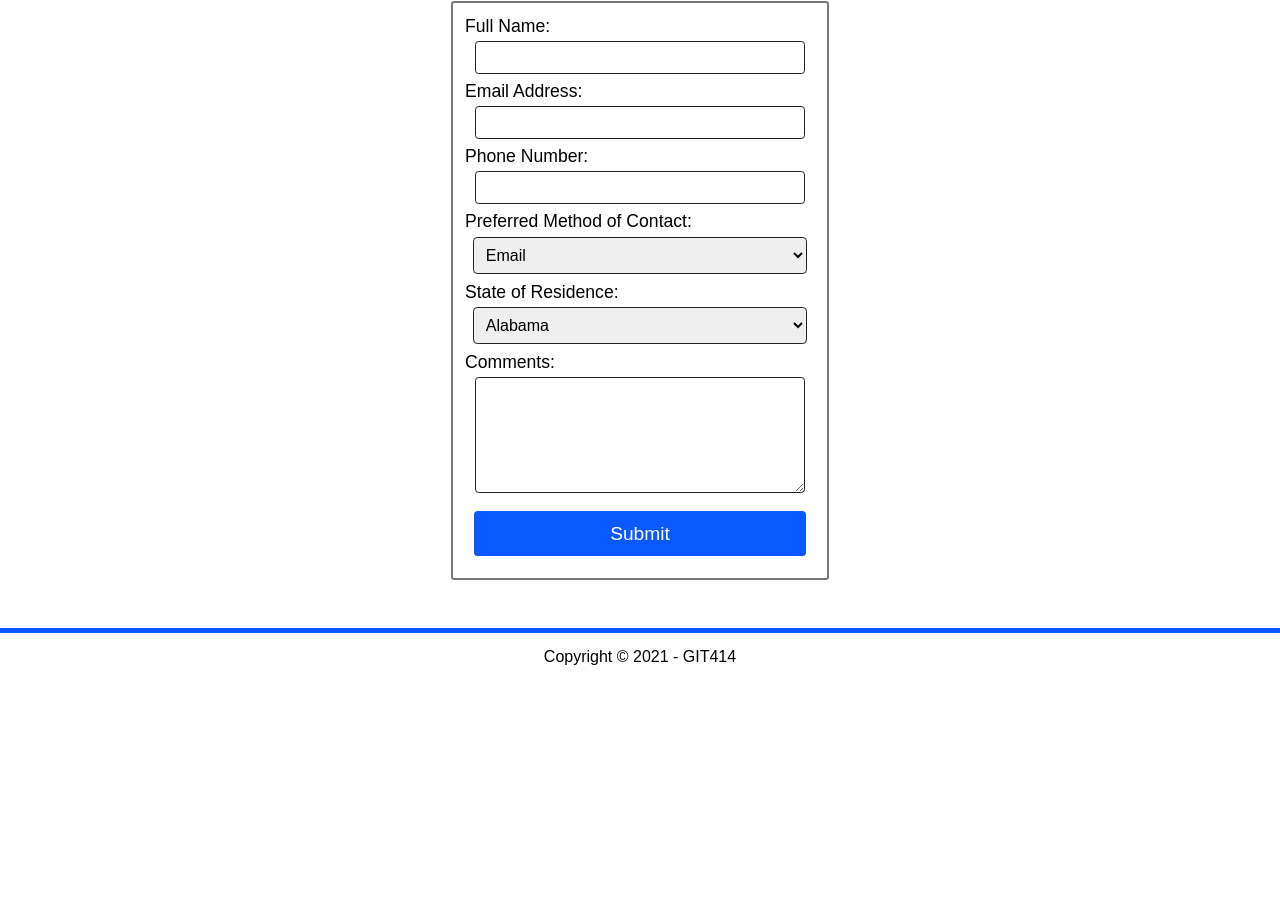
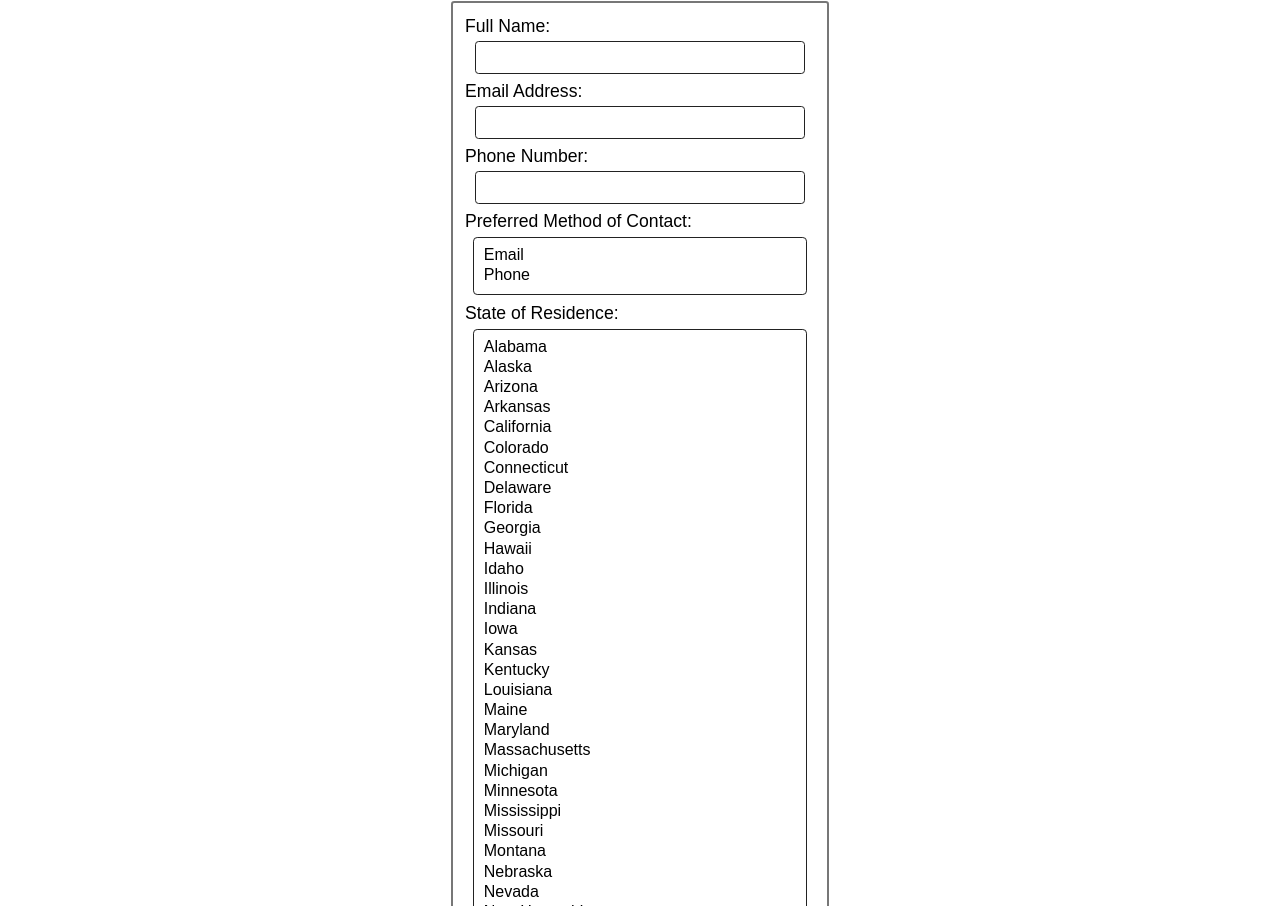
Before and after one commit to mcdavi26/Accessible-Forms-Fall, a plain HTML site: page index.html in a window 1280 px wide. Shown: the part 694-1600 px from the top of the page. Before the commit the page ends 1375 px from the top, so only its background shows below. Drawn offline with Linux system fonts and the light colour scheme.

Commit message:
Update index.html

```diff
--- a/index.html
+++ b/index.html
@@ -39,15 +39,15 @@
 				<input type="tel" id="phone" name="phone" required>
 
 				<label for="contact-method">Preferred Method of Contact:</label>
-				<select id="contact-method" name="contact-method" required>
+				<select id="contact-method" name="contact-method" required size="2">
 					<option value="email">Email</option>
 					<option value="phone">Phone</option>
 				</select>
 
 				<label for="state">State of Residence:</label>
-				<select id="state" name="state" required>
-					<option value="AL">Alabama</option>
-          <option value="AK">Alaska</option>
+        <select id="state" name="state" required size="50">
+					          <option value="AL">Alabama</option>
+                    <option value="AK">Alaska</option>
                     <option value="AZ">Arizona</option>
                     <option value="AR">Arkansas</option>
                     <option value="CA">California</option>
```
